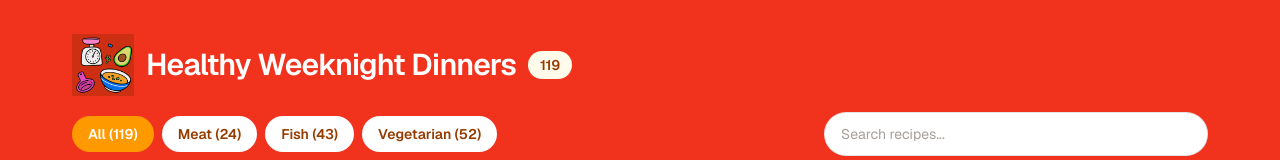
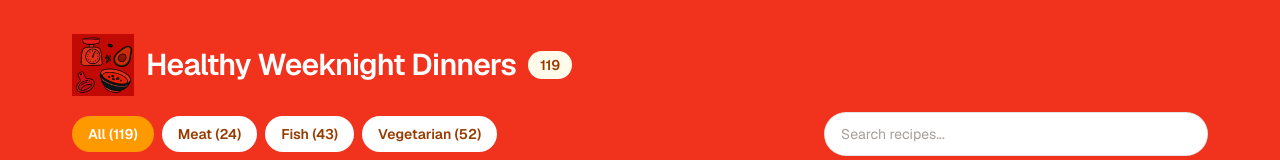
Before and after one commit to mrhemsing/planner, a Next.js app: page / in a window 1280 px wide. Shown: the top 160 px of the page. Built offline with nearby package versions, Linux system fonts and the light colour scheme.

Commit message:
Blend planner logo into background

```diff
--- a/src/components/recipe-browser.tsx
+++ b/src/components/recipe-browser.tsx
@@ -100,7 +100,7 @@
                 alt="Planner logo"
                 width={62}
                 height={62}
-                className="h-[62px] w-[62px] object-cover"
+                className="h-[62px] w-[62px] object-cover mix-blend-multiply"
               />
               <h1 className="text-2xl font-semibold tracking-tight text-white sm:text-3xl">Healthy Weeknight Dinners</h1>
               <span className="rounded-full bg-amber-50 px-3 py-1 text-sm font-semibold text-amber-800">{recipeCount}</span>
```
